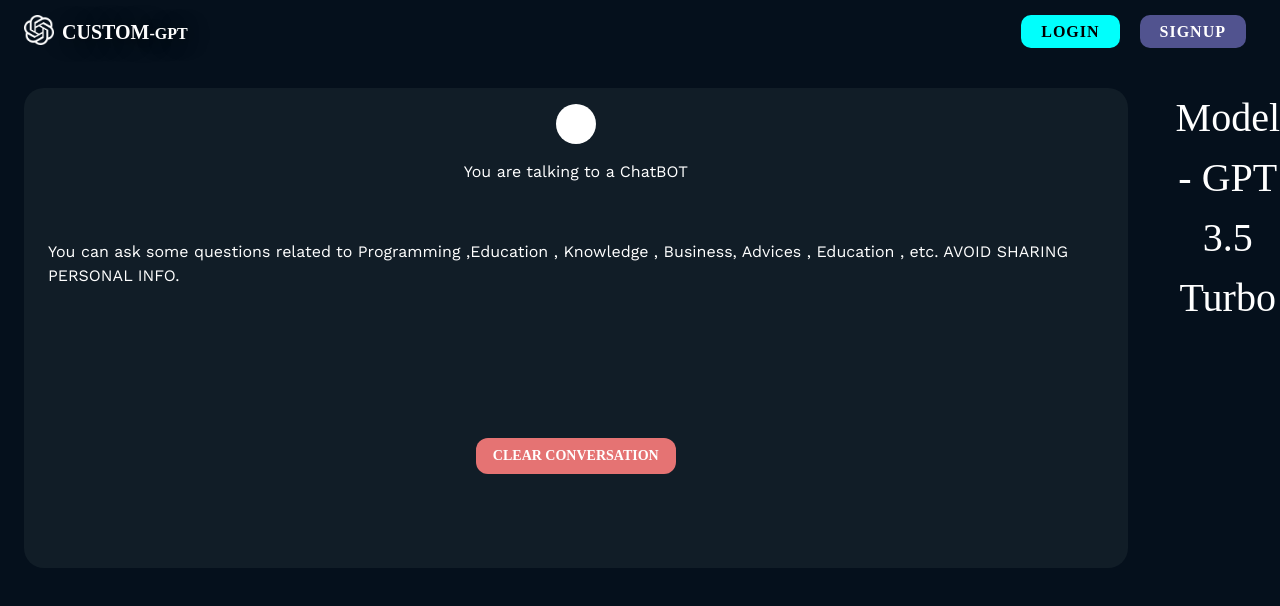
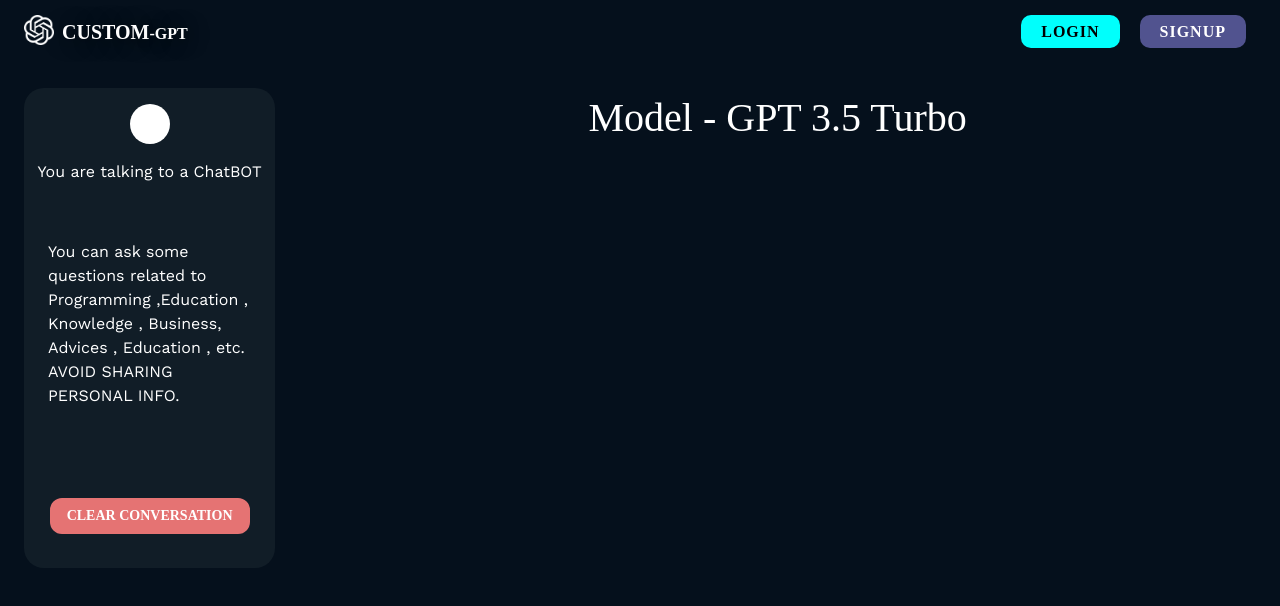
Before and after one commit to Atharvcreatives/custom-openai-chatbot, a React (Vite) app in the folder frontend/: page /chat in a window 1280 px wide. Shown: the top 606 px of the page. Built offline with nearby package versions, Linux system fonts and the light colour scheme; no server answers.

Commit message:
working on container where chats have to rendered

```diff
--- a/frontend/src/pages/Chat.tsx
+++ b/frontend/src/pages/Chat.tsx
@@ -17,7 +17,13 @@
         gap: 3,
       }}
     >
-      <Box sx={{ display: { md: "flex", xs: "none", sm: "none" } }}>
+      <Box
+        sx={{
+          display: { md: "flex", xs: "none", sm: "none" },
+          flex: 0.2,
+          flexDirection: "column",
+        }}
+      >
         <Box
           sx={{
             display: "flex",
@@ -66,12 +72,21 @@
           </Button>
         </Box>
       </Box>
-      <Box sx={{ display: "flex", flex: { md: 0.8, xs: 1, sm: 1 } }}>
+      <Box
+        sx={{ display: "flex", flex: { md: 0.8, xs: 1, sm: 1 }, width: "100" }}
+      >
         <Typography
-          sx={{ textAlign: "center", fontSize: "40px", color: "white", mb: 2 }}
+          sx={{
+            textAlign: "center",
+            fontSize: "40px",
+            color: "white",
+            mb: 2,
+            mx: "auto",
+          }}
         >
           Model - GPT 3.5 Turbo
         </Typography>
+        <Box></Box>
       </Box>
     </Box>
   );
```
